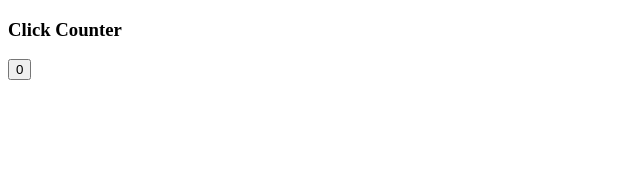
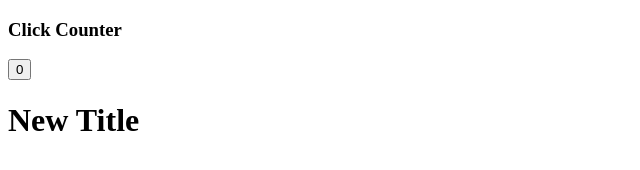
Before and after one commit to ToNyHasK/test, a plain HTML site: page index.html in a window 1280 px wide. Shown: the whole page, without its empty margins (0-640 px from the left). Drawn offline with Linux system fonts and the light colour scheme.

Commit message:
add h1 title

```diff
--- a/index.html
+++ b/index.html
@@ -10,6 +10,9 @@
         <h3>Click Counter</h3>
         <button id="clickMe">0</button>
     </div>
+    <div>
+        <h1>New Title</h1>
+    </div>
 
 </body>
 <script src="index.js"></script>
```
